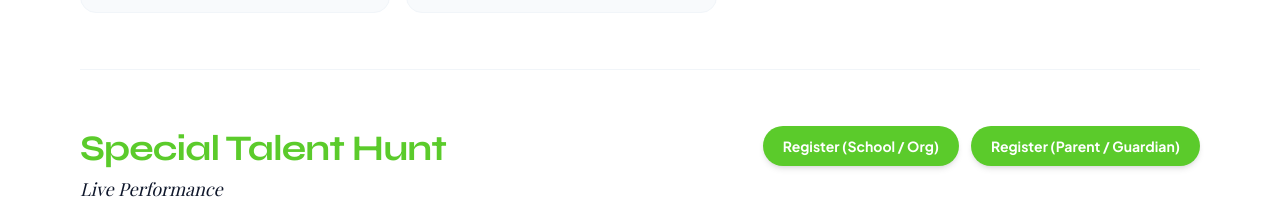
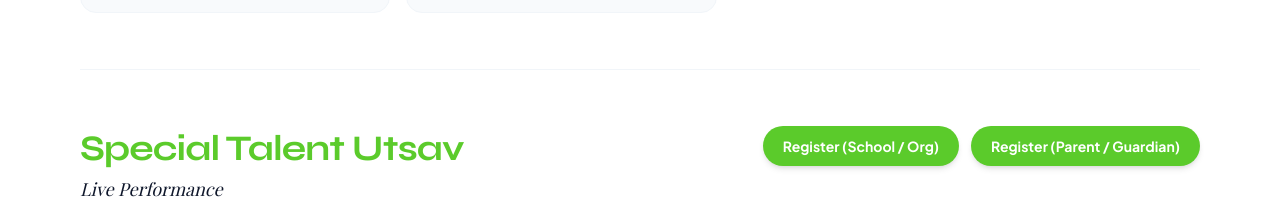
Before and after one commit to Mithunp123/Vyuga, a React (Vite) app in the folder frontend/: page /attend/register in a window 1280 px wide. Shown: the part 1058-1279 px from the top of the page. Built offline with nearby package versions, Linux system fonts and the light colour scheme; no server answers; a web font is replaced by a local one.

Commit message:
name chnages

```diff
--- a/frontend/src/pages/AttendRegister.jsx
+++ b/frontend/src/pages/AttendRegister.jsx
@@ -43,7 +43,7 @@ const EVENT_DATA = [
 
   {
     id: "talent",
-    title: "Special Talent Hunt",
+    title: "Special Talent Utsav",
     accent: "Live Performance",
     description: "A vibrant platform to celebrate the unique talents of specially abled school children. Top 20 perform live at Vyuga!",
     image: eventImage,
```
